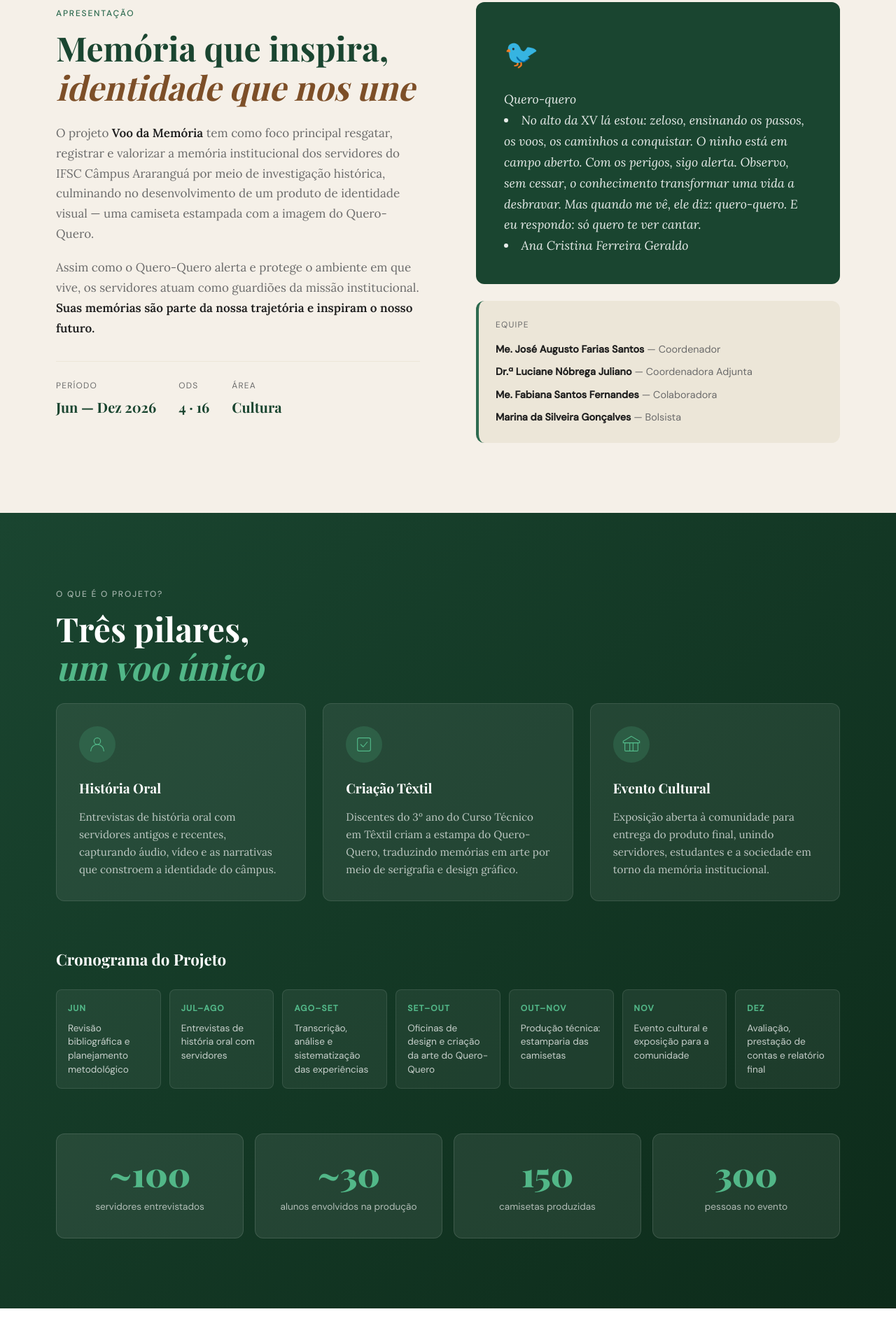
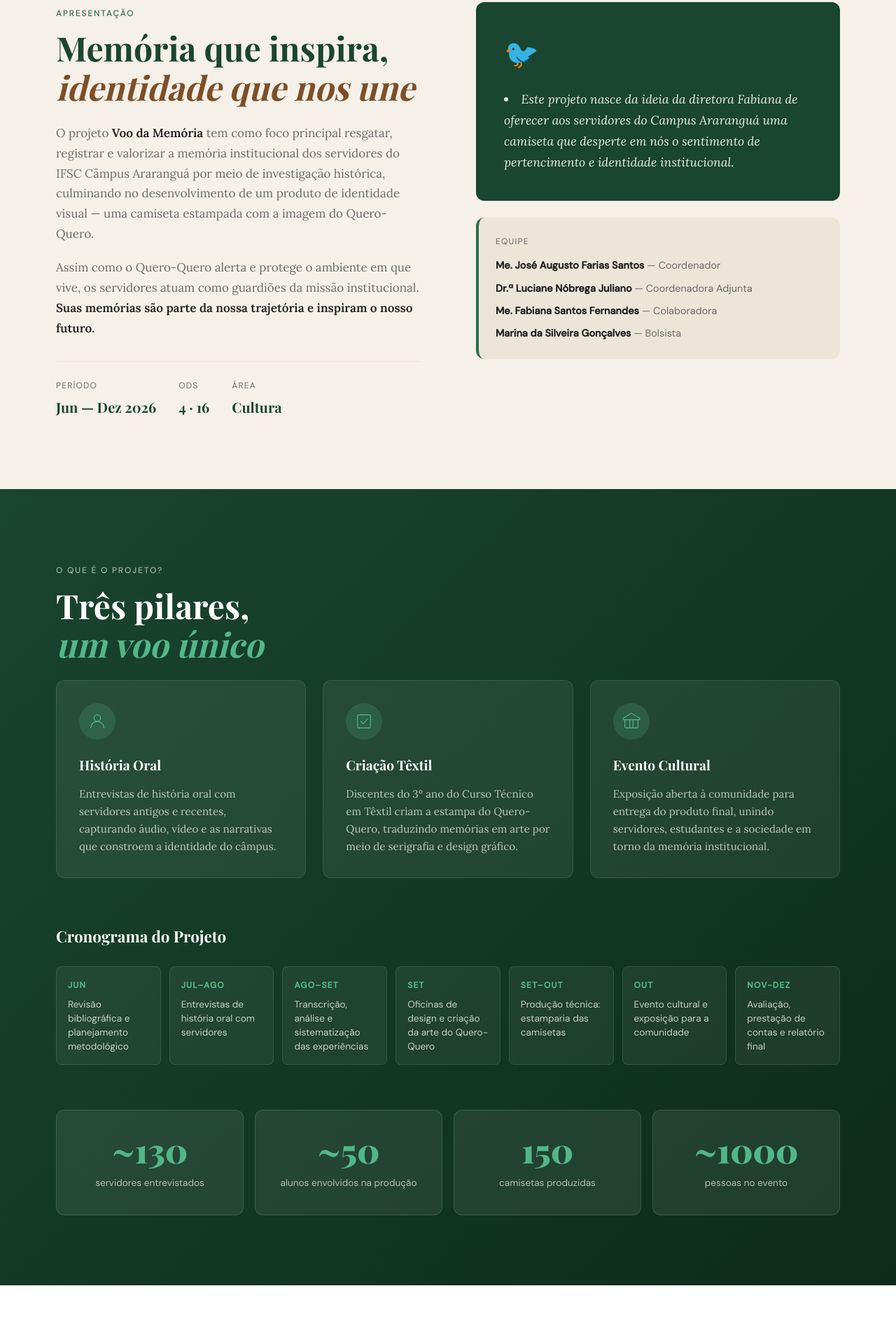
Before and after one commit to augusthos-city/voo-da-memoria, a website: page public/index.html in a window 1280 px wide. Shown: the part 897-2795 px from the top of the page at 70% size. Drawn offline with nearby package versions, Linux system fonts and the light colour scheme; no server answers; a web font is replaced by a local one.

Commit message:
Update index.html

```diff
--- a/public/index.html
+++ b/public/index.html
@@ -100,24 +100,9 @@
         <div class="sobre-card">
           <div class="sobre-card-icon">🐦</div>
           <blockquote>
-           Quero-quero</li>
 
-<li>No alto da XV lá estou:
-zeloso, ensinando os passos,
-os voos,
-os caminhos a conquistar.
+<li> Este projeto nasce da ideia da diretora Fabiana de oferecer aos servidores do Campus Araranguá uma camiseta  que desperte em nós o sentimento de pertencimento e identidade institucional.</li>
 
-O ninho está em campo aberto.
-Com os perigos, sigo alerta.
-Observo, sem cessar,
-o conhecimento transformar
-uma vida a desbravar.
-
-Mas quando me vê,
-ele diz: quero-quero.
-E eu respondo:
-só quero te ver cantar.</li>
-            <li>Ana Cristina Ferreira Geraldo
           </blockquote>
         </div>
         <div class="sobre-team">
@@ -170,18 +155,18 @@ só quero te ver cantar.</li>
         <div class="tl-item"><span class="tl-mes">Jun</span><span class="tl-desc">Revisão bibliográfica e planejamento metodológico</span></div>
         <div class="tl-item"><span class="tl-mes">Jul–Ago</span><span class="tl-desc">Entrevistas de história oral com servidores</span></div>
         <div class="tl-item"><span class="tl-mes">Ago–Set</span><span class="tl-desc">Transcrição, análise e sistematização das experiências</span></div>
-        <div class="tl-item"><span class="tl-mes">Set–Out</span><span class="tl-desc">Oficinas de design e criação da arte do Quero-Quero</span></div>
-        <div class="tl-item"><span class="tl-mes">Out–Nov</span><span class="tl-desc">Produção técnica: estamparia das camisetas</span></div>
-        <div class="tl-item"><span class="tl-mes">Nov</span><span class="tl-desc">Evento cultural e exposição para a comunidade</span></div>
-        <div class="tl-item"><span class="tl-mes">Dez</span><span class="tl-desc">Avaliação, prestação de contas e relatório final</span></div>
+        <div class="tl-item"><span class="tl-mes">Set</span><span class="tl-desc">Oficinas de design e criação da arte do Quero-Quero</span></div>
+        <div class="tl-item"><span class="tl-mes">Set–Out</span><span class="tl-desc">Produção técnica: estamparia das camisetas</span></div>
+        <div class="tl-item"><span class="tl-mes">Out</span><span class="tl-desc">Evento cultural e exposição para a comunidade</span></div>
+        <div class="tl-item"><span class="tl-mes">Nov-Dez</span><span class="tl-desc">Avaliação, prestação de contas e relatório final</span></div>
       </div>
     </div>
 
     <div class="metas-grid">
-      <div class="meta-card"><span class="meta-num">~100</span><span class="meta-desc">servidores entrevistados</span></div>
-      <div class="meta-card"><span class="meta-num">~30</span><span class="meta-desc">alunos envolvidos na produção</span></div>
+      <div class="meta-card"><span class="meta-num">~130</span><span class="meta-desc">servidores entrevistados</span></div>
+      <div class="meta-card"><span class="meta-num">~50</span><span class="meta-desc">alunos envolvidos na produção</span></div>
       <div class="meta-card"><span class="meta-num">150</span><span class="meta-desc">camisetas produzidas</span></div>
-      <div class="meta-card"><span class="meta-num">300</span><span class="meta-desc">pessoas no evento</span></div>
+      <div class="meta-card"><span class="meta-num">~1000</span><span class="meta-desc">pessoas no evento</span></div>
     </div>
   </div>
 </section>
```
